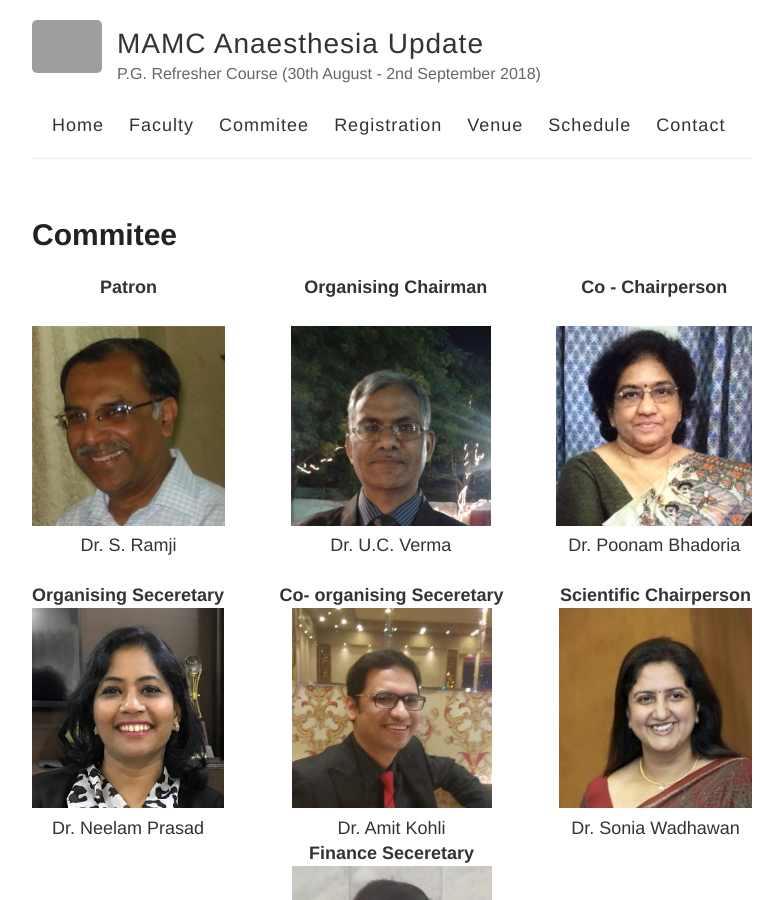
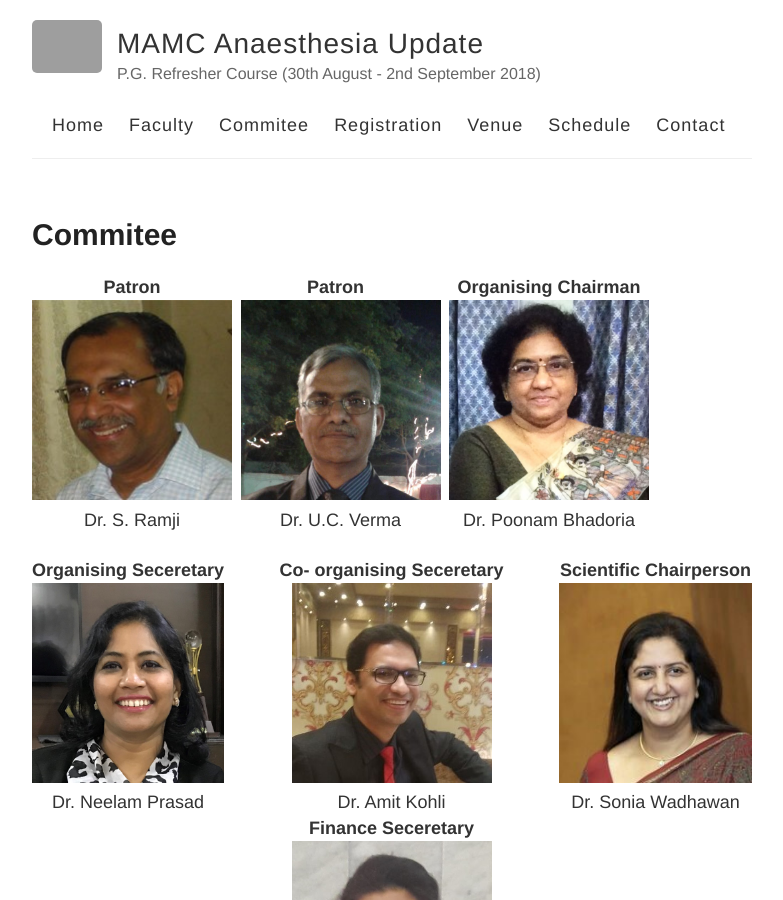
Before and after one commit to manofcomputer/manofcomputer.github.io, a Jekyll site: the page built from commitee.md, in a window 1280 px wide and 900 px high. Shown: the whole window, without its empty margins (248-1031 px from the left). Built offline with Jekyll 4.4.1, drawn with Linux system fonts in a browser that asks for light colours; grey boxes are pictures that could not be loaded.

Commit message:
Changed UC verma to patron, dr poonam chairperson

```diff
--- a/commitee.md
+++ b/commitee.md
@@ -4,7 +4,7 @@ title: Commitee
 permalink: /commitee/
 ---
 
-| **Patron**        |  &nbsp;  &nbsp; &nbsp;&nbsp; &nbsp; &nbsp;  &nbsp; &nbsp; **Organising Chairman**  &nbsp; &nbsp; &nbsp;&nbsp; &nbsp; &nbsp; &nbsp; &nbsp; &nbsp; | **Co - Chairperson**    |
+| **Patron**        |  &nbsp;  &nbsp; &nbsp;&nbsp; &nbsp; &nbsp;  &nbsp; &nbsp; **Patron**  &nbsp; &nbsp; &nbsp;&nbsp; &nbsp; &nbsp; &nbsp; &nbsp; &nbsp; | **Organising Chairman**    |
 | :--------------: | :-------------------: | :------------------: |
 | ![404]({{site.baseurl}}/images/ramji.jpg){:height="200px" width="200px"} |    ![404]({{site.baseurl}}/images/uc.jpg){:height="200px" width="200px"}     | ![404]({{site.baseurl}}/images/poon.png){:height="200px" width="200px"} |
 | Dr. S. Ramji |    Dr. U.C. Verma     | Dr. Poonam Bhadoria |
```
